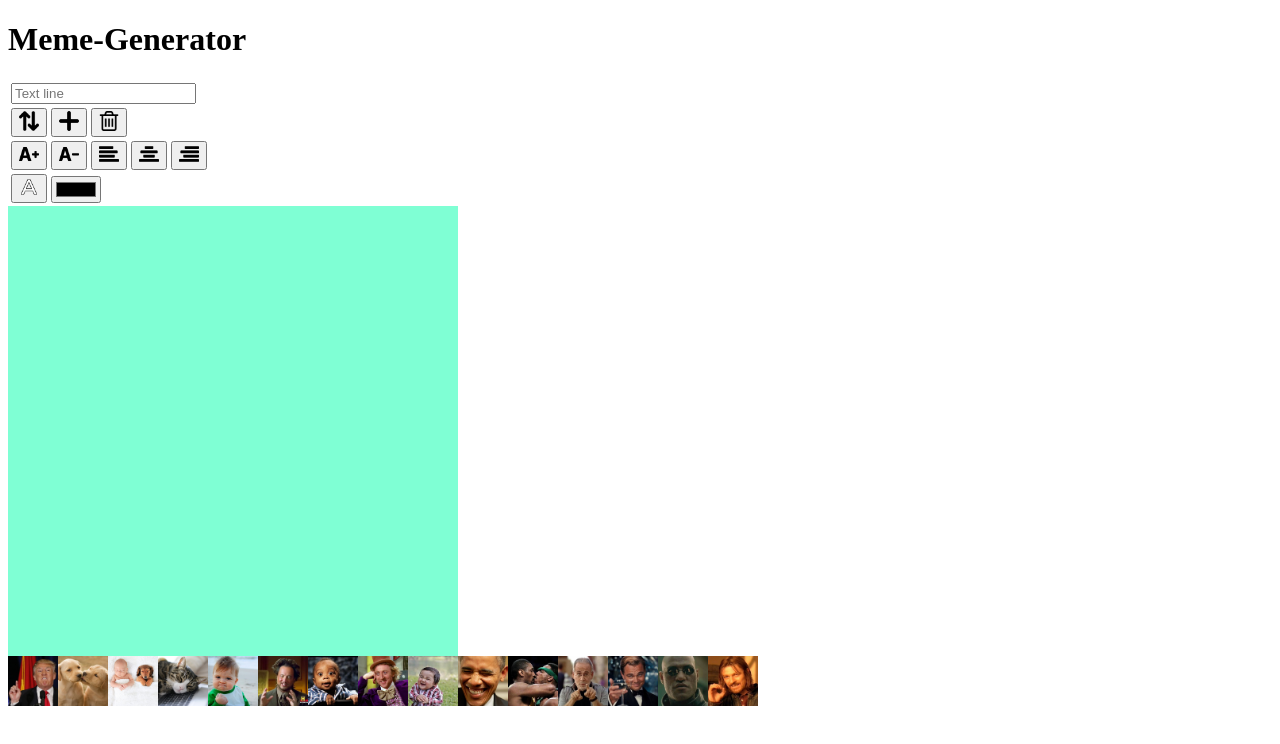
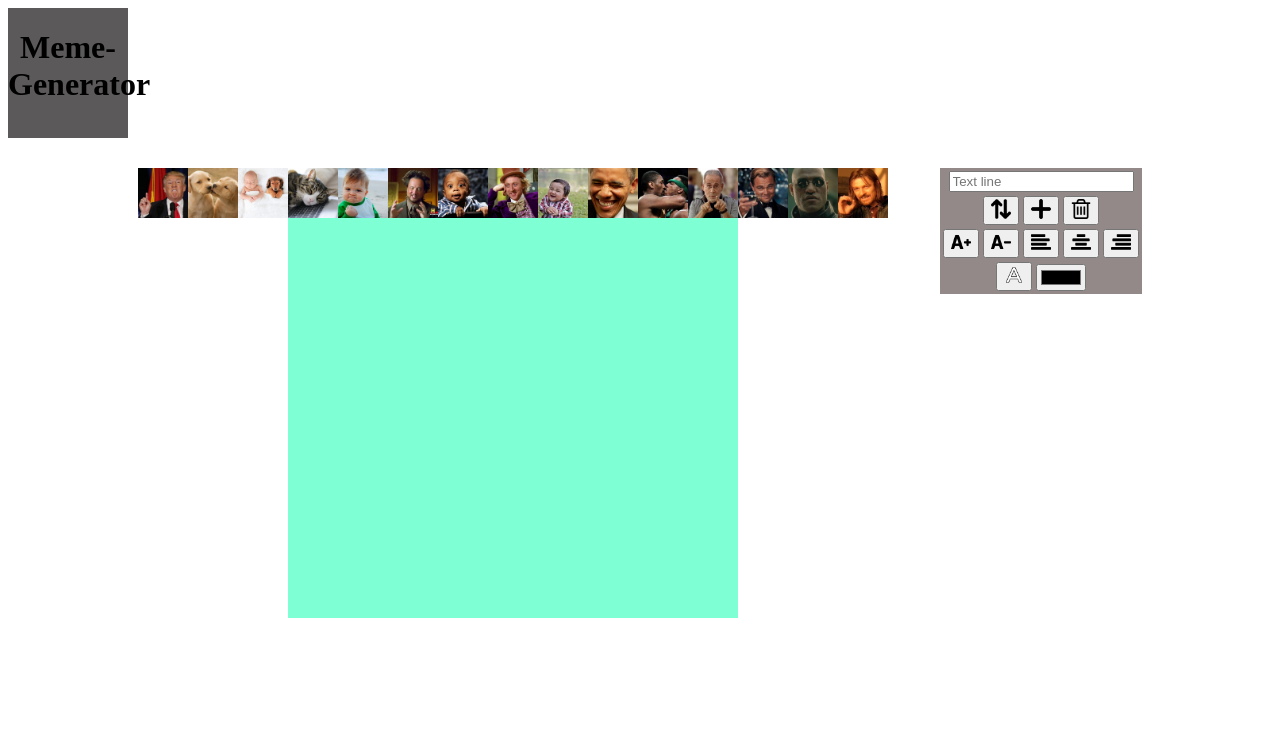
Before and after one commit to ItayKomemi/meme-generator, a plain HTML site: page index.html in a window 1280 px wide. Drawn offline with Linux system fonts and the light colour scheme.

Commit message:
css stuff

```diff
--- a/index.html
+++ b/index.html
@@ -14,7 +14,7 @@
         <h1>Meme-Generator</h1>
     </header>
 
-    <main>
+    <main class="button-container">
 
         <table>
             <tr>
--- a/js/meme-controller.js
+++ b/js/meme-controller.js
@@ -14,16 +14,17 @@ function onInit() {
 function renderMeme() {
     const meme = getMeme()
     const img = new Image()
-
+    const elGallery = document.querySelector('.gallery-container')
     gCtx.font = `${meme.lines[meme.selectedLineIdx].size}px Ariel`
 
     img.src = `meme-imgs (square)/${meme.selectedImgId}.jpg`
+    elGallery.classList.add('hidden')
 
     img.onload = () => {
         gCtx.drawImage(img, 0, 0, gElCanvas.width, gElCanvas.height)
 
 
-        gMeme.lines.forEach((line,idx) => {
+        meme.lines.forEach((line,idx) => {
 
             drawText(line.txt,idx)
         })
@@ -66,6 +67,4 @@ function onSetLineTxt(txt) {
 
 function onAddLine(){
     addLine()
-
-    renderMeme()
 }
--- /dev/null
+++ b/styles/basics/layout.css
@@ -0,0 +1,25 @@
+*{
+    box-sizing: border-box;
+}
+body{
+    display: grid;
+    gap: 10px;
+    grid-template-columns: 120px 1fr 1fr 120px;
+    text-align: center;
+}
+ main{
+    background-color: rgb(148, 137, 137);
+    grid-row: 2;
+    grid-column: 3;
+    justify-self: end;
+    align-self: self-start;
+}
+
+.gallery-container{
+    display: flex;
+}
+
+body > *:not(main,header) {
+    grid-column: 2;
+    grid-row: 2;
+}
--- a/styles/components/canvas.css
+++ b/styles/components/canvas.css
@@ -1,4 +1,5 @@
 #my-canvas{
-    display: block;
+    display: inline;
     background-color: aquamarine;
+
 }
--- /dev/null
+++ b/styles/components/header.css
@@ -0,0 +1,10 @@
+header{
+    /* display: grid; */
+    /* grid-auto-flow: column; */
+    height: 130px;
+    justify-content: center;
+    background-color: #5b5959;
+    margin-bottom: 20px;
+    grid-row: 1;
+    grid-column: auto;
+}
--- /dev/null
+++ b/styles/components/helpers.css
@@ -0,0 +1,3 @@
+.hidden{
+    display: none;
+}
--- /dev/null
+++ b/styles/components/table.css
@@ -0,0 +1,3 @@
+/* .button-container{
+    display: grid;
+} */
--- a/styles/style.css
+++ b/styles/style.css
@@ -1,5 +1,12 @@
+/* basics */
+
+@import 'basics/layout.css';
+
+
 /* components */
 
+@import 'components/header.css';
+@import 'components/helpers.css';
 @import 'components/buttons.css';
 @import 'components/canvas.css';
 @import 'components/images.css';
```
